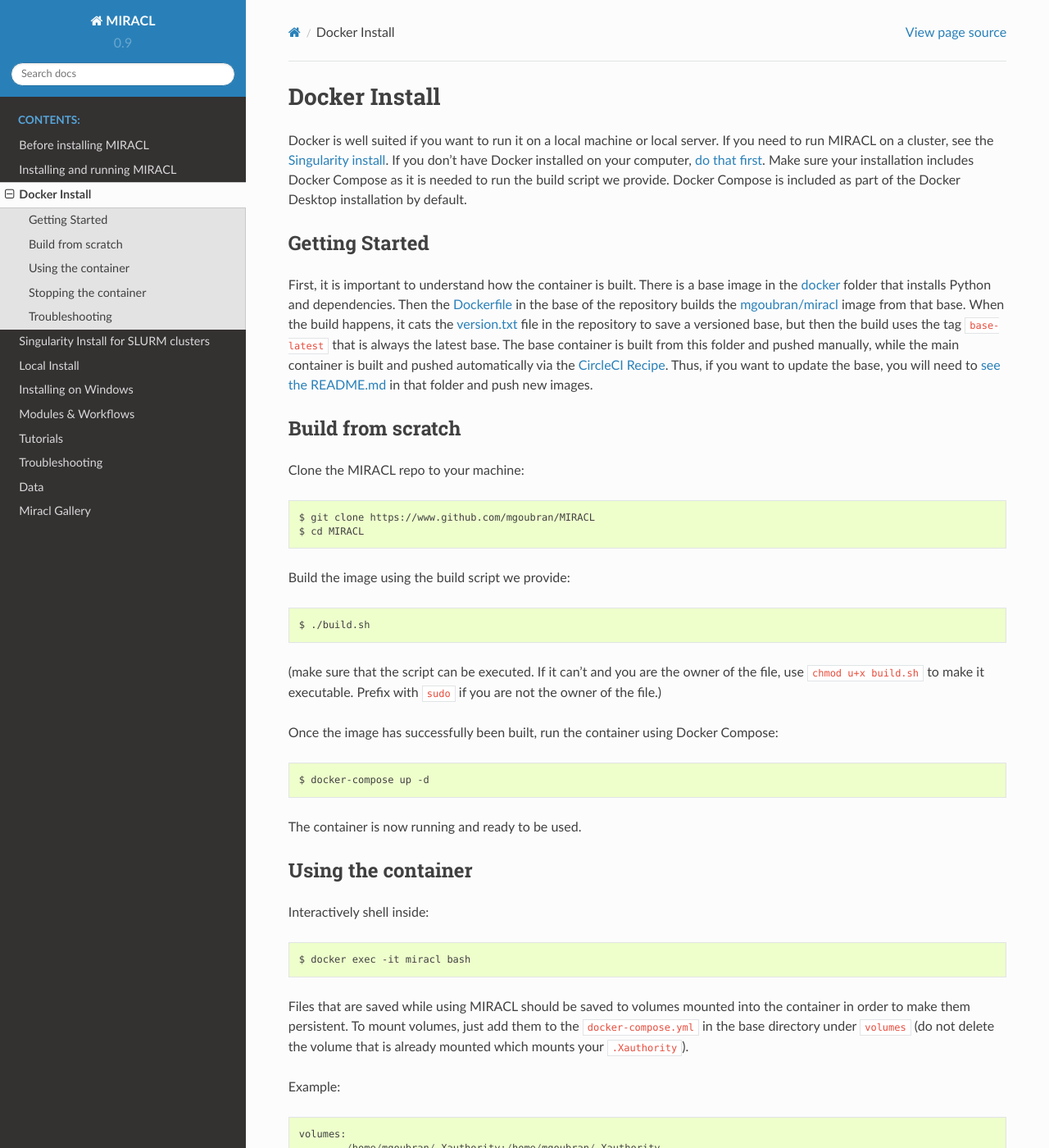
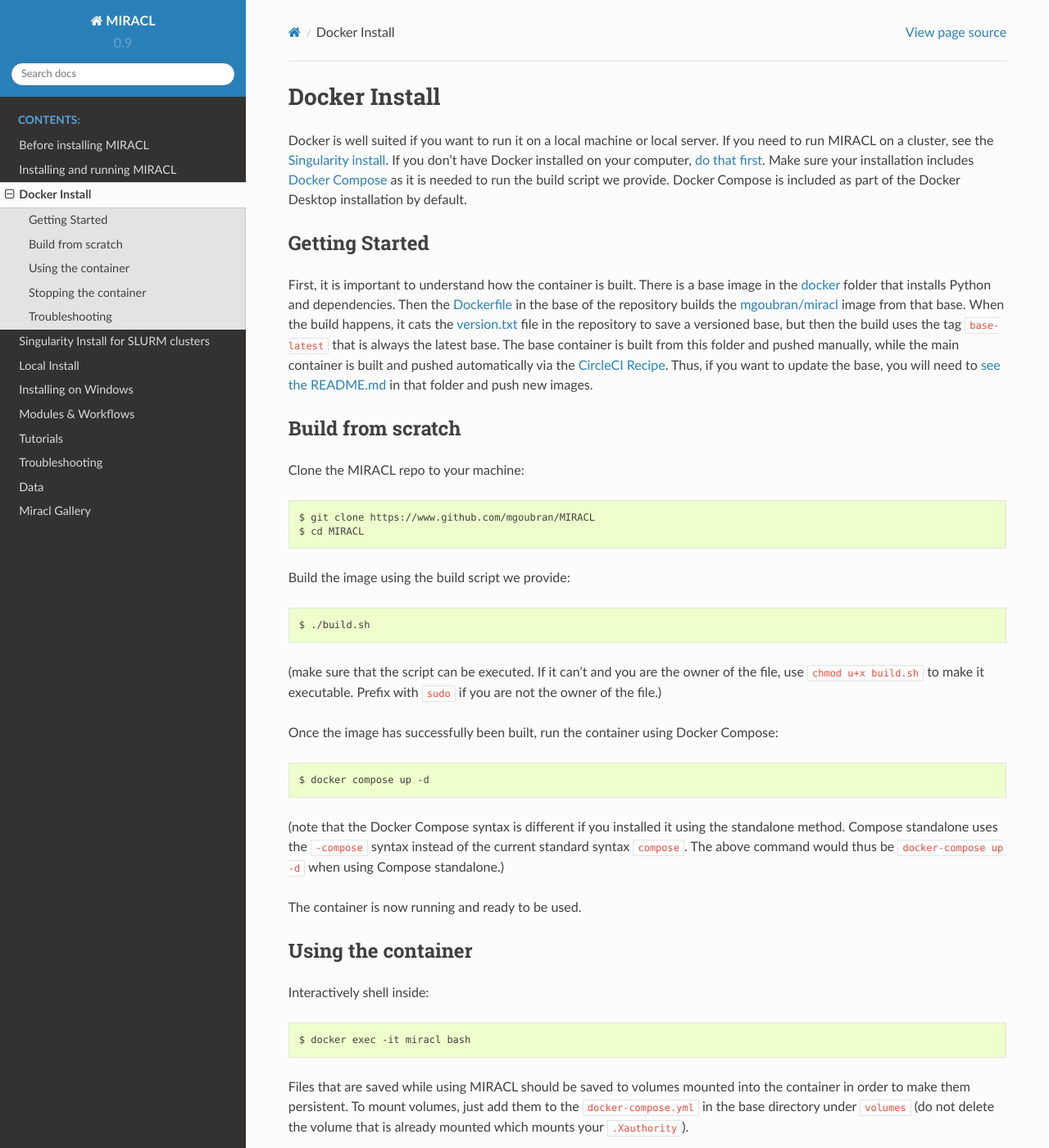
Before and after one commit to AICONSlab/MIRACL, a Sphinx documentation site: the page built from docs/install-docker.md, in a window 1280 px wide and 1400 px high. Shown: the whole window at 82% size. Built offline with Sphinx 7.4.7 and the Read the Docs theme 2.0.0, drawn with Linux system fonts in a browser that asks for light colours; pages that are not in the unit, such as notebooks, are missing from menus; some of the changed text lies outside the part shown.

Commit message:
[docs] fix deprecated Docker Compose syntax
Docker Compose no longer uses the 'docker-compose' syntax. Instead it
uses the current standard syntax 'docker compose'. This needed to be
updated in the Docker installation docs. A note was also added for users
who have the Docker Compose standalone version installed which still
uses the old syntax.

````diff
--- a/docs/install-docker.md
+++ b/docs/install-docker.md
@@ -2,7 +2,7 @@
 
 Docker is well suited if you want to run it on a local machine or local server. If you need to run MIRACL on a cluster,
 see the [Singularity install](install-singularity.md). If you don't have Docker installed on
-your computer, [do that first](https://docs.docker.com/engine/installation/). Make sure your installation includes Docker Compose as it is needed to run the build script we provide.
+your computer, [do that first](https://docs.docker.com/engine/installation/). Make sure your installation includes [Docker Compose](https://docs.docker.com/compose/install/) as it is needed to run the build script we provide.
 Docker Compose is included as part of the Docker Desktop installation by default.
 
 ## Getting Started
@@ -39,8 +39,10 @@
 Once the image has successfully been built, run the container using Docker Compose:
 
 ```
-$ docker-compose up -d
+$ docker compose up -d
 ```
+
+(note that the Docker Compose syntax is different if you installed it using the standalone method. Compose standalone uses the `-compose` syntax instead of the current standard syntax `compose`. The above command would thus be `docker-compose up -d` when using Compose standalone.)
 
 The container is now running and ready to be used.
 
@@ -67,8 +69,10 @@
 Exit your container and navigate to your MIRACL folder. Use Docker Compose to stop the container:
 
 ```
-$ docker-compose down
+$ docker compose down
 ```
+
+(note that the Docker Compose syntax is different if you installed it using the standalone method. Compose standalone uses the `-compose` syntax instead of the current standard syntax `compose`. The above command would thus be `docker-compose up -d` when using Compose standalone.)
 
 ## Troubleshooting
 
````
